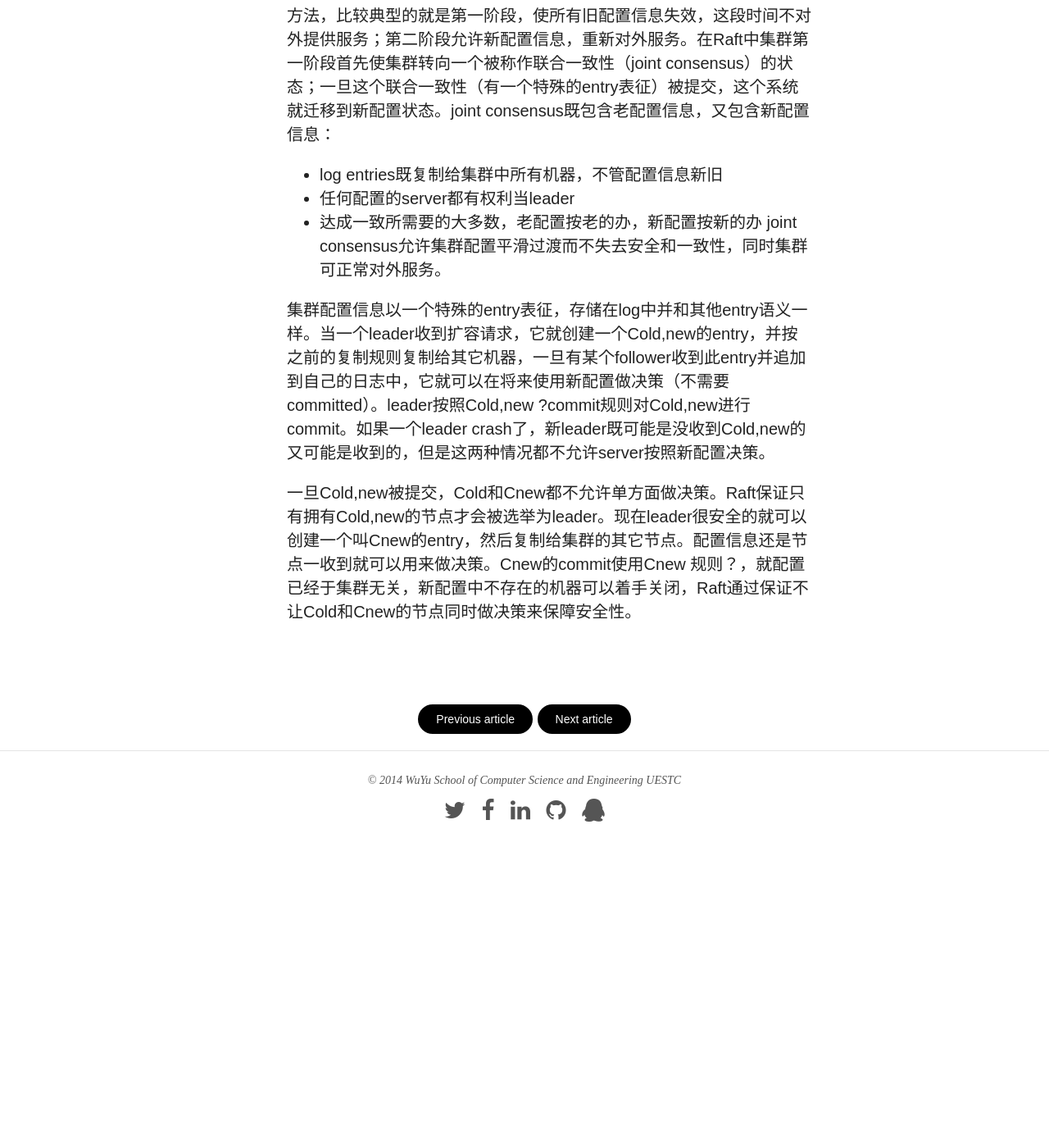
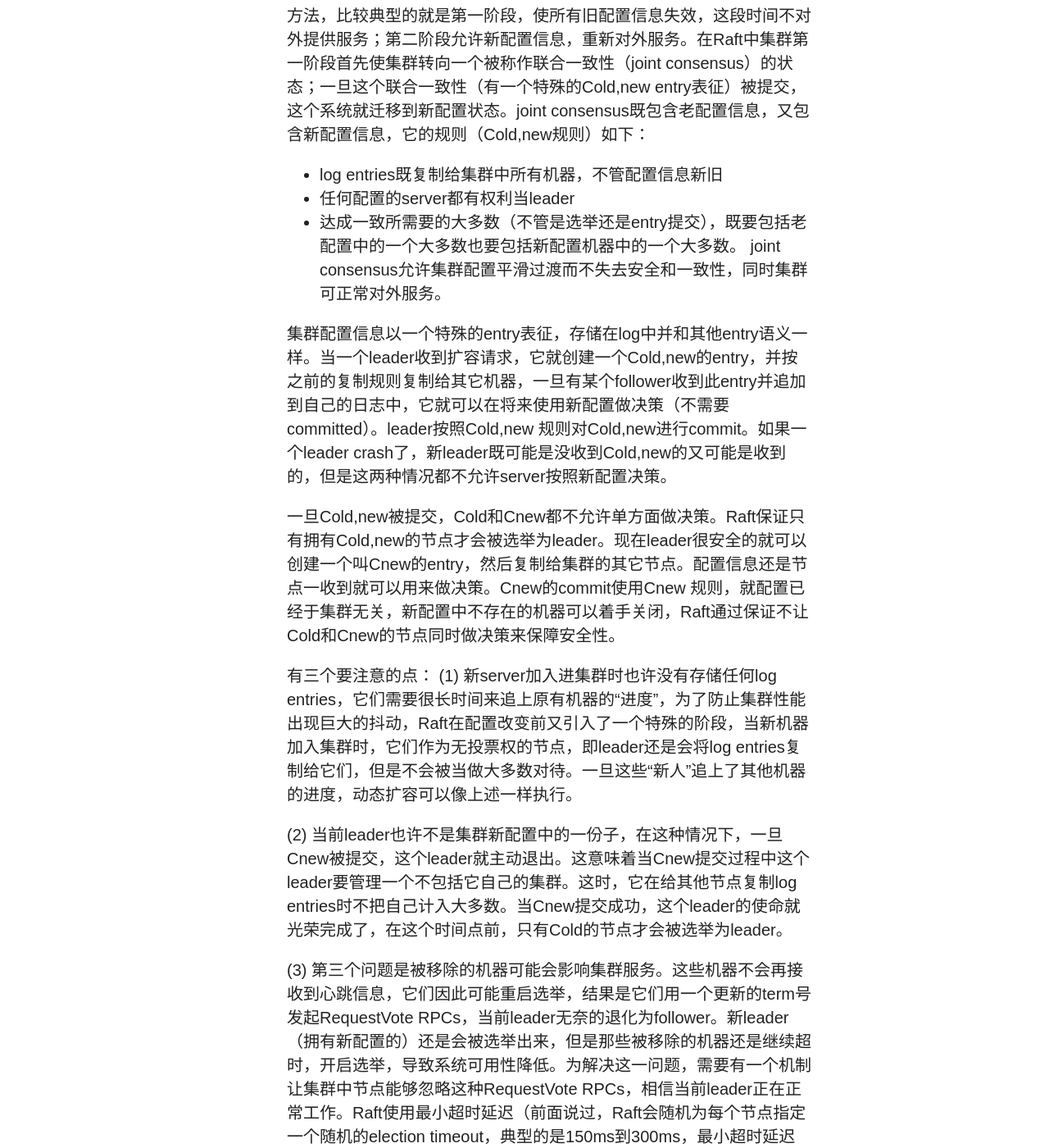
Before and after one commit to wuyu201321060203/wuyu201321060203.github.io, a Jekyll site: the page built from _posts/2014-09-13-Raft.md, in a window 1280 px wide and 1400 px high, scrolled down 9008 px. Shown: the whole window at 82% size. Built offline with Jekyll 4.4.1, drawn with Linux system fonts in a browser that asks for light colours; nearby versions of some CDN libraries; comment, search, counter and statistics services are not loaded; before the commit the page ends 10066 px from its top, so only the background shows below that; some of the changed text lies outside the part shown.

Commit message:
first post of Raft

```diff
--- a/_posts/2014-09-13-Raft.md
+++ b/_posts/2014-09-13-Raft.md
@@ -112,12 +112,19 @@ broadcastTime代表平均的广播延迟（从并行发起RPC开始，直到收
 
 迄今为止的讨论都是假设集群配置不变的情况下（参与一致性算法的机器数目不变），但是实际中集群扩容（广义概念，泛指集群容量变化，可增可减）有时是必须的。比如业务所需，集群需要扩容，或者某机器永久损坏，需要从集群中剔除等等。
 
-扩容最大的挑战就是保证一致性很困难，因为扩容是不是原子的，有可能集群中一部分机器用老配置信息，另一部分用新配置信息，因此究竟多少算大多数在集群中可能存在分歧。扩容一般都分为两个阶段，有很多实现方法，比较典型的就是第一阶段，使所有旧配置信息失效，这段时间不对外提供服务；第二阶段允许新配置信息，重新对外服务。在Raft中集群第一阶段首先使集群转向一个被称作联合一致性（joint consensus）的状态；一旦这个联合一致性（有一个特殊的entry表征）被提交，这个系统就迁移到新配置状态。joint consensus既包含老配置信息，又包含新配置信息：
+扩容最大的挑战就是保证一致性很困难，因为扩容是不是原子的，有可能集群中一部分机器用老配置信息，另一部分用新配置信息，因此究竟多少算大多数在集群中可能存在分歧。扩容一般都分为两个阶段，有很多实现方法，比较典型的就是第一阶段，使所有旧配置信息失效，这段时间不对外提供服务；第二阶段允许新配置信息，重新对外服务。在Raft中集群第一阶段首先使集群转向一个被称作联合一致性（joint consensus）的状态；一旦这个联合一致性（有一个特殊的Cold,new entry表征）被提交，这个系统就迁移到新配置状态。joint consensus既包含老配置信息，又包含新配置信息，它的规则（Cold,new规则）如下：
 - log entries既复制给集群中所有机器，不管配置信息新旧
 - 任何配置的server都有权利当leader
--  达成一致所需要的大多数，老配置按老的办，新配置按新的办
+-  达成一致所需要的大多数（不管是选举还是entry提交），既要包括老配置中的一个大多数也要包括新配置机器中的一个大多数。
 joint consensus允许集群配置平滑过渡而不失去安全和一致性，同时集群可正常对外服务。
 
-集群配置信息以一个特殊的entry表征，存储在log中并和其他entry语义一样。当一个leader收到扩容请求，它就创建一个Cold,new的entry，并按之前的复制规则复制给其它机器，一旦有某个follower收到此entry并追加到自己的日志中，它就可以在将来使用新配置做决策（不需要committed）。leader按照Cold,new ?commit规则对Cold,new进行commit。如果一个leader crash了，新leader既可能是没收到Cold,new的又可能是收到的，但是这两种情况都不允许server按照新配置决策。
+集群配置信息以一个特殊的entry表征，存储在log中并和其他entry语义一样。当一个leader收到扩容请求，它就创建一个Cold,new的entry，并按之前的复制规则复制给其它机器，一旦有某个follower收到此entry并追加到自己的日志中，它就可以在将来使用新配置做决策（不需要committed）。leader按照Cold,new 规则对Cold,new进行commit。如果一个leader crash了，新leader既可能是没收到Cold,new的又可能是收到的，但是这两种情况都不允许server按照新配置决策。
 
-一旦Cold,new被提交，Cold和Cnew都不允许单方面做决策。Raft保证只有拥有Cold,new的节点才会被选举为leader。现在leader很安全的就可以创建一个叫Cnew的entry，然后复制给集群的其它节点。配置信息还是节点一收到就可以用来做决策。Cnew的commit使用Cnew 规则？，就配置已经于集群无关，新配置中不存在的机器可以着手关闭，Raft通过保证不让Cold和Cnew的节点同时做决策来保障安全性。
+一旦Cold,new被提交，Cold和Cnew都不允许单方面做决策。Raft保证只有拥有Cold,new的节点才会被选举为leader。现在leader很安全的就可以创建一个叫Cnew的entry，然后复制给集群的其它节点。配置信息还是节点一收到就可以用来做决策。Cnew的commit使用Cnew 规则，就配置已经于集群无关，新配置中不存在的机器可以着手关闭，Raft通过保证不让Cold和Cnew的节点同时做决策来保障安全性。
+
+有三个要注意的点：
+(1) 新server加入进集群时也许没有存储任何log entries，它们需要很长时间来追上原有机器的“进度”，为了防止集群性能出现巨大的抖动，Raft在配置改变前又引入了一个特殊的阶段，当新机器加入集群时，它们作为无投票权的节点，即leader还是会将log entries复制给它们，但是不会被当做大多数对待。一旦这些“新人”追上了其他机器的进度，动态扩容可以像上述一样执行。
+
+(2) 当前leader也许不是集群新配置中的一份子，在这种情况下，一旦Cnew被提交，这个leader就主动退出。这意味着当Cnew提交过程中这个leader要管理一个不包括它自己的集群。这时，它在给其他节点复制log entries时不把自己计入大多数。当Cnew提交成功，这个leader的使命就光荣完成了，在这个时间点前，只有Cold的节点才会被选举为leader。
+
+(3) 第三个问题是被移除的机器可能会影响集群服务。这些机器不会再接收到心跳信息，它们因此可能重启选举，结果是它们用一个更新的term号发起RequestVote RPCs，当前leader无奈的退化为follower。新leader（拥有新配置的）还是会被选举出来，但是那些被移除的机器还是继续超时，开启选举，导致系统可用性降低。为解决这一问题，需要有一个机制让集群中节点能够忽略这种RequestVote RPCs，相信当前leader正在正常工作。Raft使用最小超时延迟（前面说过，Raft会随机为每个节点指定一个随机的election timeout，典型的是150ms到300ms，最小超时延迟就是它们之间的最小值）来保证，如果一个节点在最小超时延迟前收到一个RequestVote RPCs，那么该节点不会提升term号，也不会为其投票。这个不会影响正常的选举，因为正常选举中都是至少等待一个最小超时延迟才开始下一次选举的。
```
